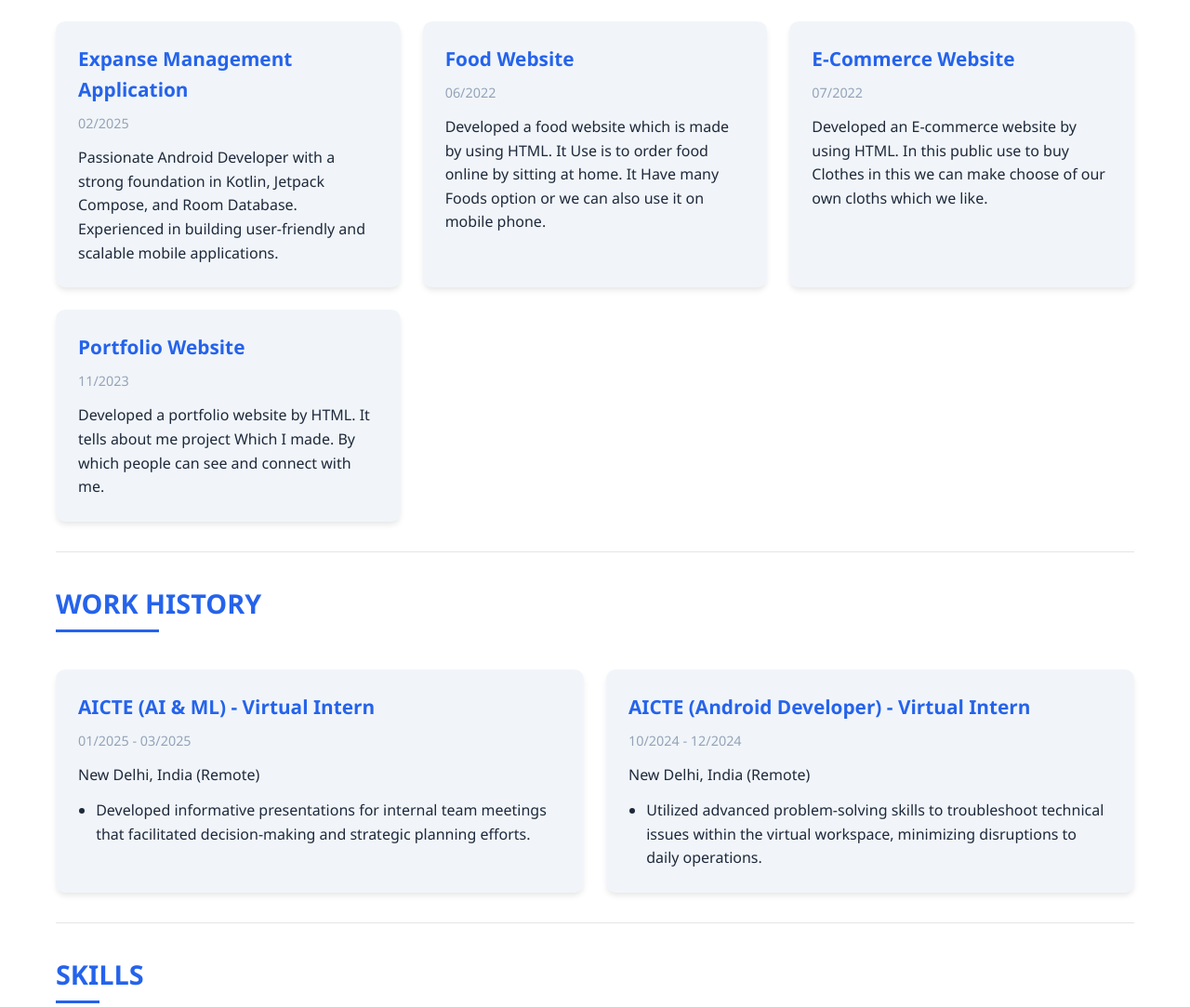
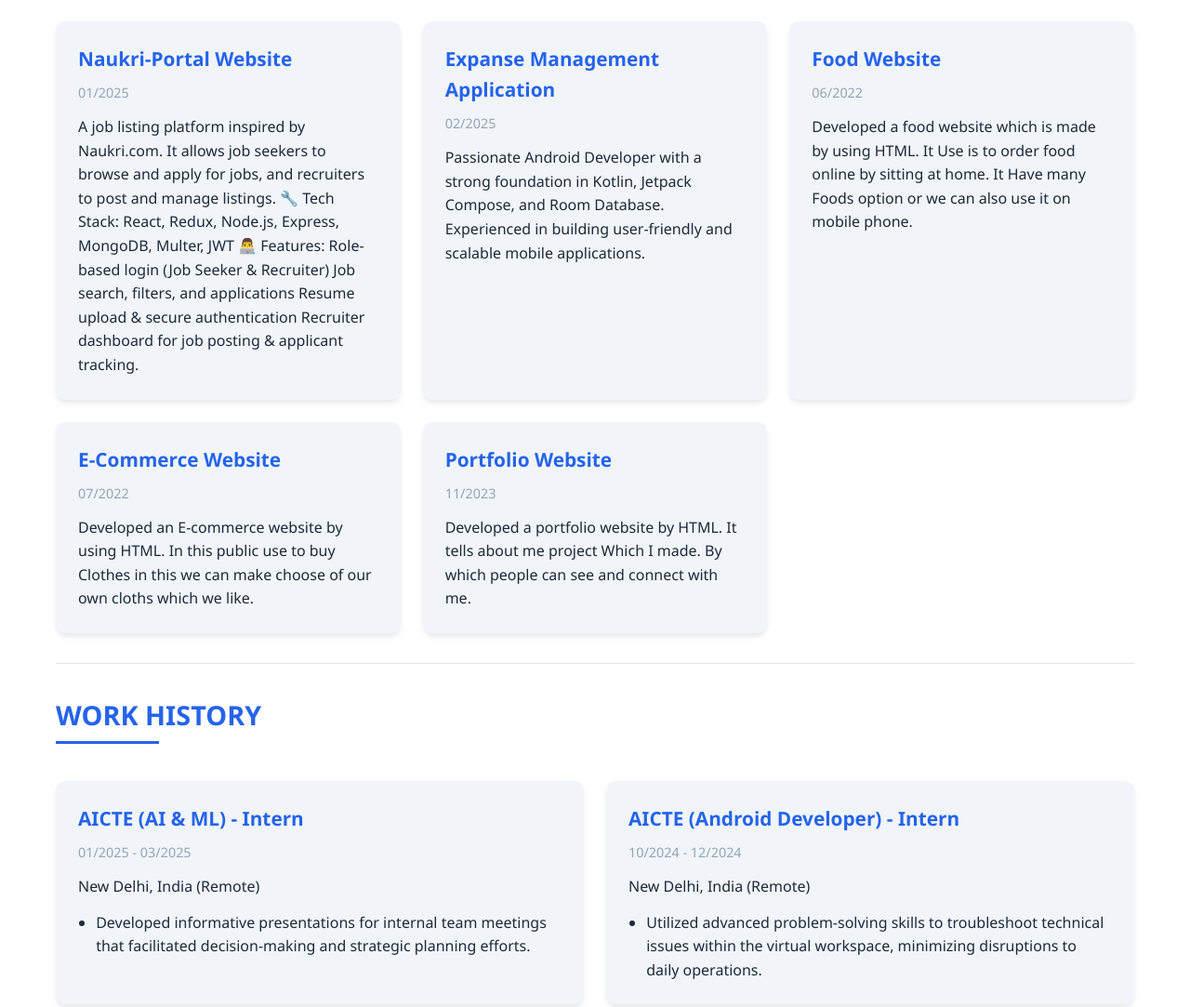
Before and after one commit to RISHUSINGH1010315/Rishu-Portfolio, a plain HTML site: page index.html in a window 1280 px wide. Shown: the part 1700-2783 px from the top of the page at 93% size. Drawn offline with Linux system fonts and the light colour scheme.

Commit message:
Update index.html

```diff
--- a/index.html
+++ b/index.html
@@ -90,6 +90,17 @@
             <h2>PROJECTS</h2>
             <div class="grid">
                 <div class="card">
+                    <h3>Naukri-Portal Website</h3>
+                    <span class="date">01/2025</span>
+                    <p>A job listing platform inspired by Naukri.com. It allows job seekers to browse and apply for jobs, and recruiters to post and manage listings.
+                    🔧 Tech Stack: React, Redux, Node.js, Express, MongoDB, Multer, JWT
+                    👨‍💻 Features:
+                    Role-based login (Job Seeker & Recruiter)
+                    Job search, filters, and applications
+                    Resume upload & secure authentication
+                    Recruiter dashboard for job posting & applicant tracking.</p>
+                </div>
+                <div class="card">
                     <h3>Expanse Management Application</h3>
                     <span class="date">02/2025</span>
                     <p>Passionate Android Developer with a strong foundation in Kotlin, Jetpack Compose, and Room Database. Experienced in building user-friendly and scalable mobile applications.</p>
@@ -116,7 +127,7 @@
             <h2>WORK HISTORY</h2>
             <div class="grid">
                 <div class="card">
-                    <h3>AICTE (AI & ML) - Virtual Intern</h3>
+                    <h3>AICTE (AI & ML) - Intern</h3>
                     <span class="date">01/2025 - 03/2025</span>
                     <p>New Delhi, India (Remote)</p>
                     <ul style="margin-top: 0.8rem; padding-left: 1.2rem;">
@@ -124,7 +135,7 @@
                     </ul>
                 </div>
                 <div class="card">
-                    <h3>AICTE (Android Developer) - Virtual Intern</h3>
+                    <h3>AICTE (Android Developer) - Intern</h3>
                     <span class="date">10/2024 - 12/2024</span>
                     <p>New Delhi, India (Remote)</p>
                     <ul style="margin-top: 0.8rem; padding-left: 1.2rem;">
```
